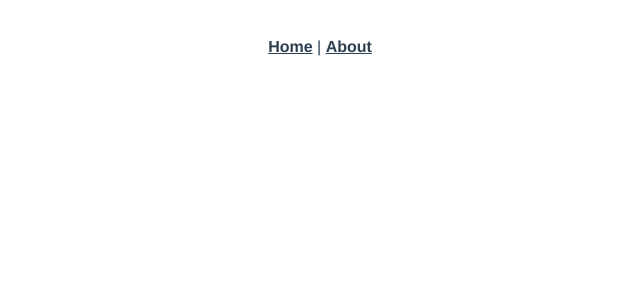
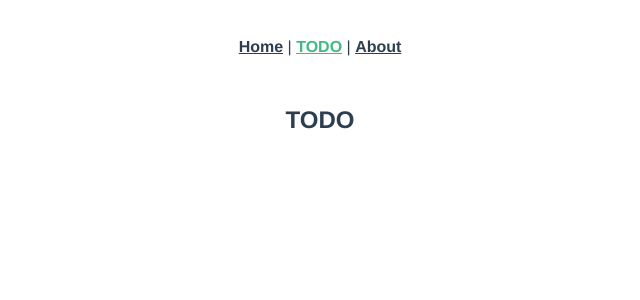
Before and after one commit to rogerxu/vue-todomvc, a Vue app: page /todo in a window 1280 px wide. Shown: the top 300 px of the page, without its empty margins (320-960 px from the left). Built offline with nearby package versions, Linux system fonts and the light colour scheme.

Commit message:
Add TODO view

```diff
--- a/src/App.vue
+++ b/src/App.vue
@@ -2,6 +2,7 @@
   <div id="app">
     <div id="nav">
       <router-link to="/">Home</router-link> |
+      <router-link to="/todo">TODO</router-link> |
       <router-link to="/about">About</router-link>
     </div>
     <router-view/>
--- a/src/router.js
+++ b/src/router.js
@@ -14,6 +14,11 @@ export default new Router({
       component: Home,
     },
     {
+      path: '/todo',
+      name: 'todo',
+      component: () => import('./views/Todo.vue'),
+    },
+    {
       path: '/about',
       name: 'about',
       // route level code-splitting
--- a/src/store.js
+++ b/src/store.js
@@ -5,6 +5,7 @@ Vue.use(Vuex);
 
 export default new Vuex.Store({
   state: {
+    todos: [],
 
   },
   mutations: {
--- /dev/null
+++ b/src/views/Todo.vue
@@ -0,0 +1,22 @@
+<template>
+  <section class="todoapp">
+    <!-- header -->
+    <header class="header">
+      <h1>TODO</h1>
+    </header>
+  </section>
+</template>
+
+<script>
+export default {
+  components: {},
+  data() {
+    return {};
+  },
+  computed: {
+    todos() {
+      return [];
+    },
+  },
+};
+</script>
```
